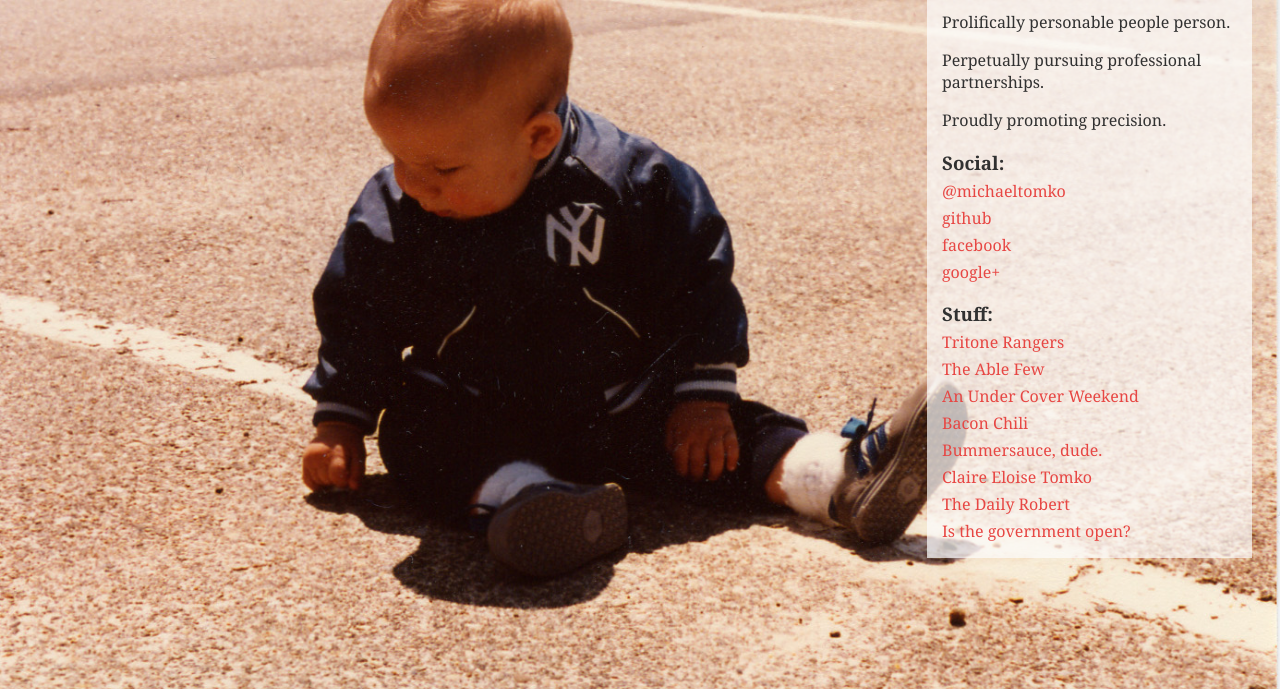
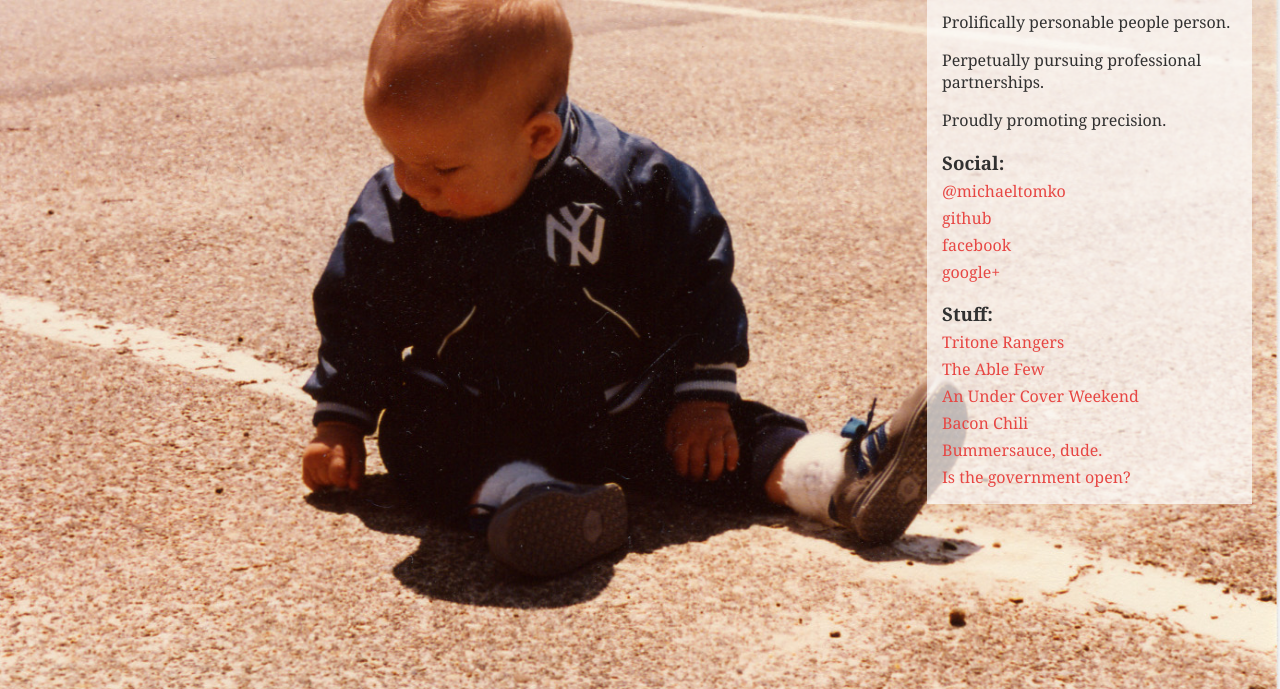
Before and after one commit to michaeltomko/tomkobombco.com, a plain HTML site: page index.html in a window 1280 px wide. Shown: the part 111-800 px from the top of the page. Drawn offline with Linux system fonts and the light colour scheme.

Commit message:
Removal of old sites.

```diff
--- a/index.html
+++ b/index.html
@@ -109,8 +109,6 @@
         <li><a href="http://undercoverweekend.com/" target="_blank">An Under Cover Weekend</a></li>
         <li><a href="http://baconchili.com/" target="_blank">Bacon Chili</a></li>
         <li><a href="http://bummersauce.com/" target="_blank">Bummersauce, dude.</a></li>
-        <li><a href="http://clairetomko.com/" target="_blank">Claire Eloise Tomko</a></li>
-        <li><a href="http://dailyrobert.com/" target="_blank">The Daily Robert</a></li>
         <li><a href="http://isthegovernmentopen.com/" target="_blank">Is the government open?</a></li>
       </ul>
     </div>
```
